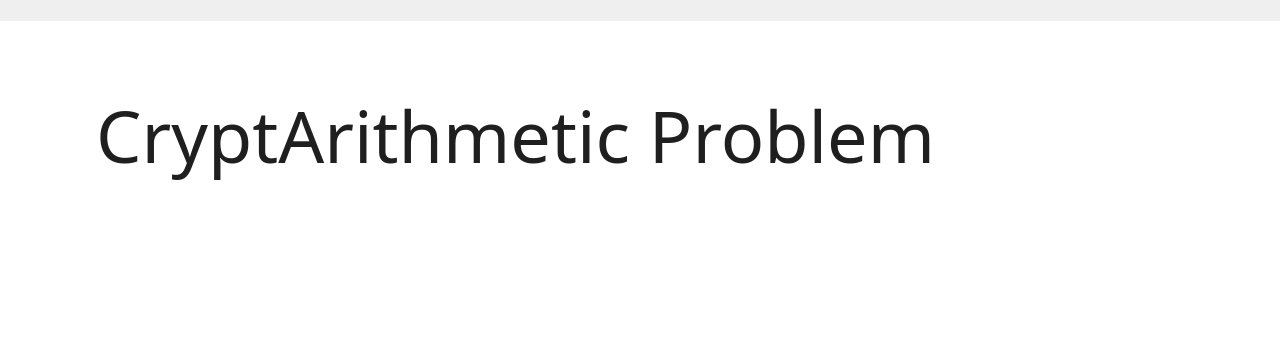
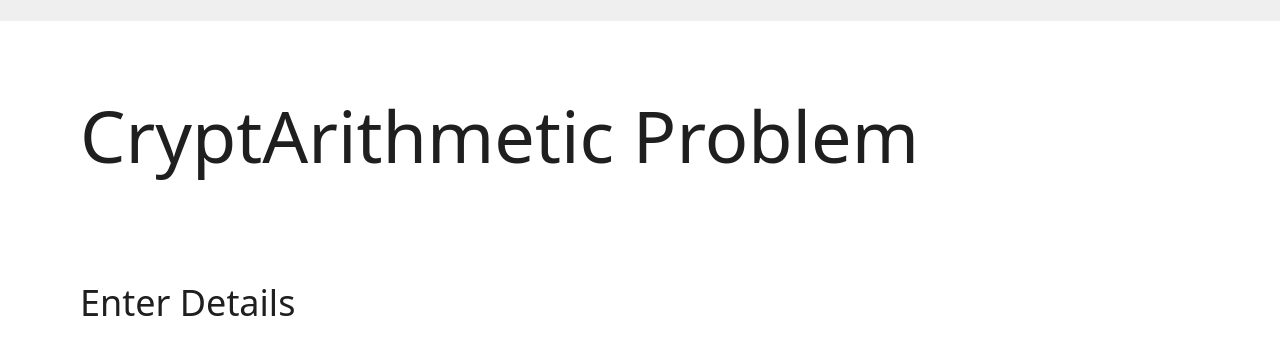
Before and after one commit to yashjawale/playground, an Astro site: page /playground/cryptarithmetic in a window 1280 px wide. Shown: the part 61-416 px from the top of the page. Built offline with nearby package versions, Linux system fonts and the light colour scheme; Astro itself is replaced by a stand-in of ours.

Commit message:
Add details section

```diff
--- a/src/pages/cryptarithmetic/index.astro
+++ b/src/pages/cryptarithmetic/index.astro
@@ -4,8 +4,14 @@ import Layout from '../../layouts/Layout.astro'
 
 <Layout title="CryptArithmetic Problem">
   <main class="container mx-auto py-20 px-6 sm:px-20 2xl:px-16 mt-12">
-    <h1 class="font-title text-4xl md:text-7xl leading-none px-4 z-10 pt-8">
+    <h1
+      class="font-title text-4xl md:text-7xl leading-none px-4 md:px-0 z-10 pt-8"
+    >
       CryptArithmetic Problem
     </h1>
   </main>
+
+  <section class="container mx-auto py-8 px-6 sm:px-20 2xl:px-16">
+    <h2 class="text-4xl font-light">Enter Details</h2>
+  </section>
 </Layout>
```
